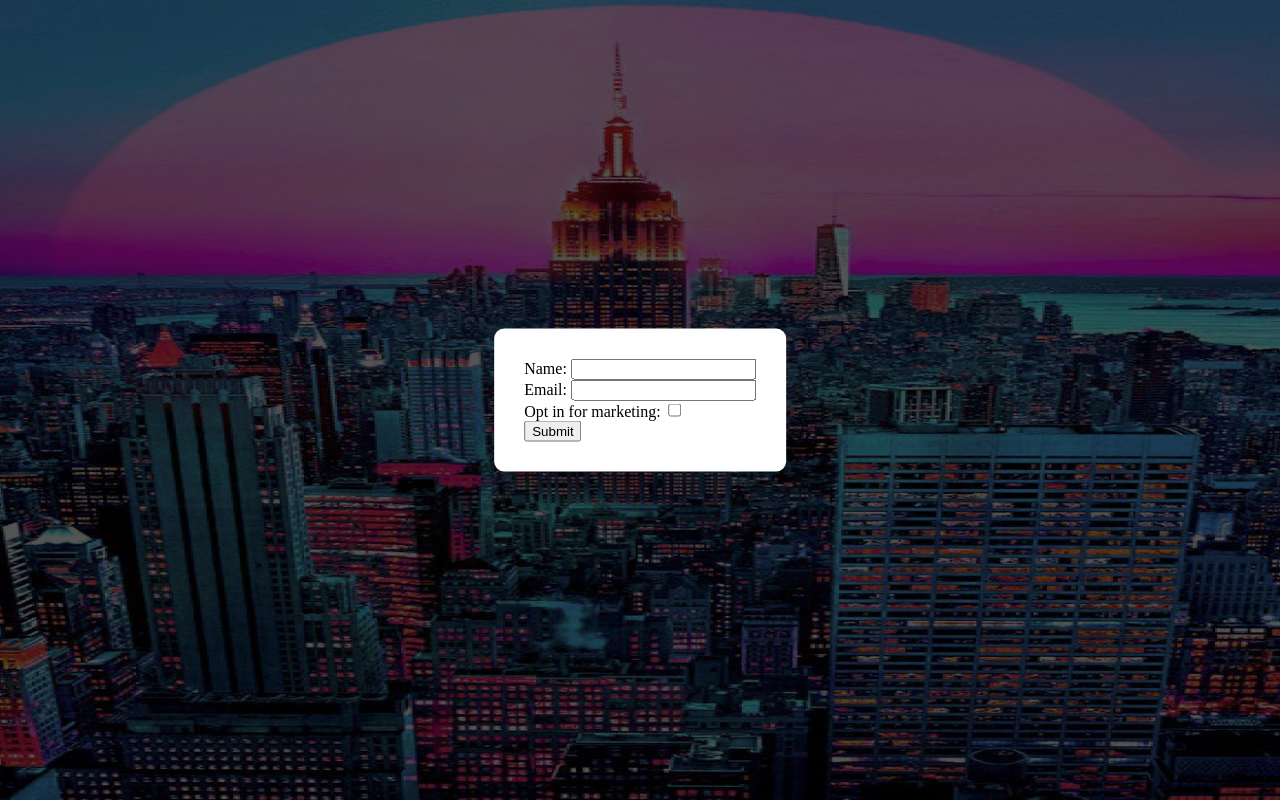
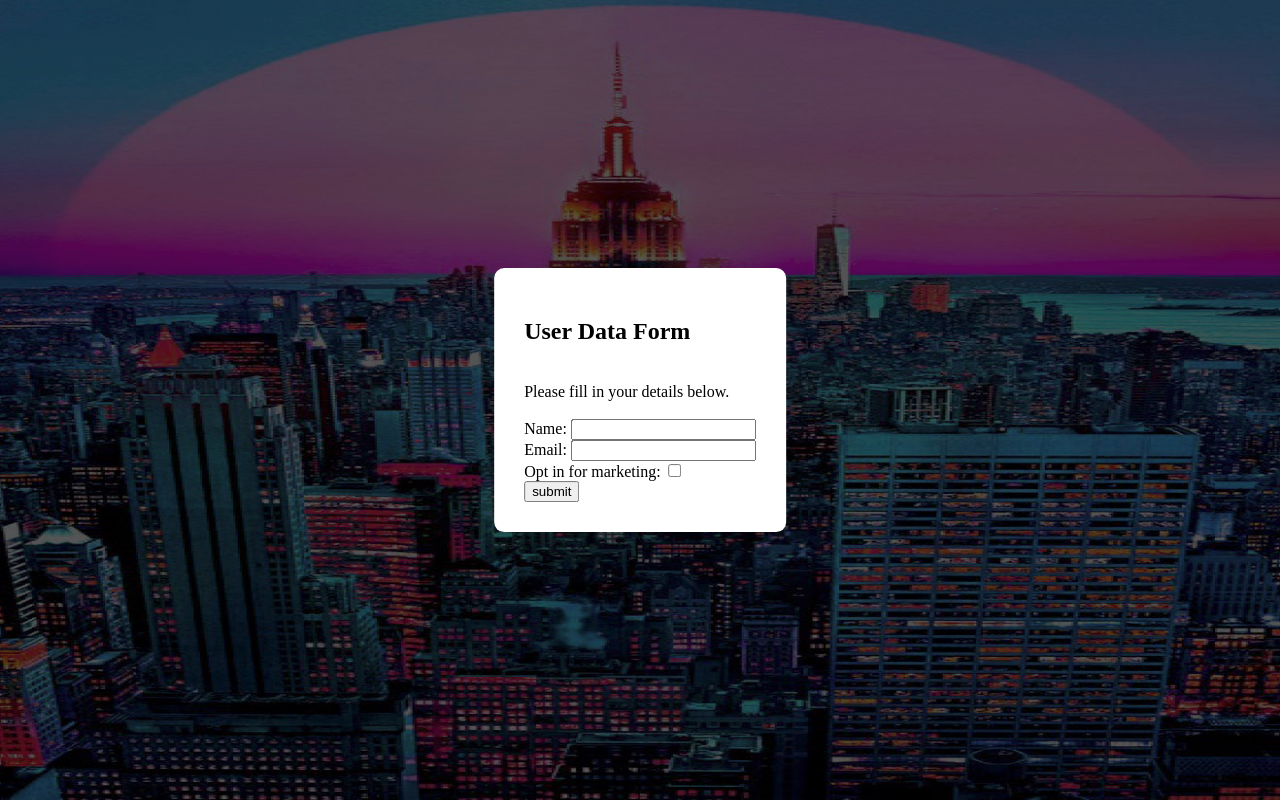
Before and after one commit to RecursiveAV/touchdesigner-control-website, a plain HTML site: page index.html in a window 1280 px wide. Drawn offline with Linux system fonts and the light colour scheme.

Commit message:
Update index.html
updated form id

```diff
--- a/index.html
+++ b/index.html
@@ -9,14 +9,16 @@
 <body>
   <img class="bg" src="KioskBackground.jpg" alt="Full Page Background Image">
   <div class="form-container">
-    <form>
+    <form id="form">
+      <h2>User Data Form</h2> <br>
+      Please fill in your details below.<br><br>
       <label for="name">Name:</label>
       <input type="text" id="name" name="name"><br>
       <label for="email">Email:</label>
       <input type="email" id="email" name="email"><br>
       <label for="marketing">Opt in for marketing:</label>
       <input type="checkbox" id="marketing" name="marketing"><br>
-      <input type="submit" value="Submit">
+      <input type="submit" value="submit">
     </form>
   </div>
 
```
